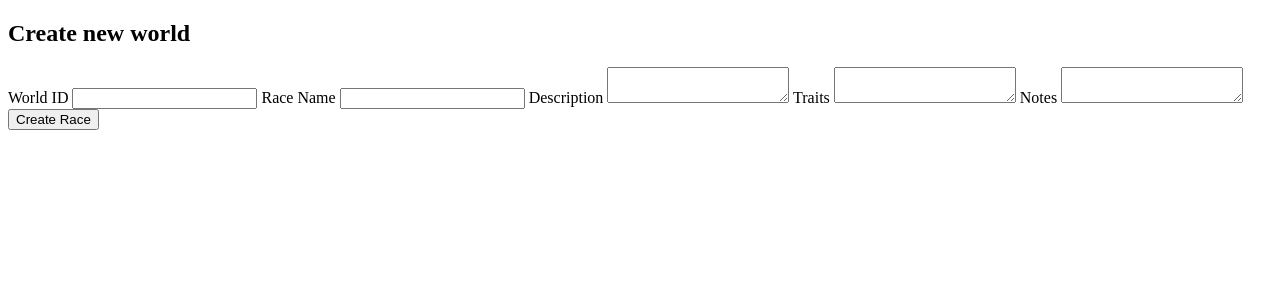
After one commit to wrenstuff/World-Building-Manager, a Flask app: page /create-race in a window 1280 px wide. The commit adds this page. Shown: the top 300 px of the page. Run offline with Flask 3, Linux system fonts and the light colour scheme.

Commit message:
Add create routes and forms for all entities
Implemented Flask routes and HTML forms for creating Events, Races, Religions, Settlements, and Worlds. Updated db-status.html to fix variable references and add 'Create' links for each entity. Also updated .gitignore to exclude __pycache__.

```diff
--- a/app.py
+++ b/app.py
@@ -1,5 +1,5 @@
 from models import db
-from flask import Flask, render_template
+from flask import Flask, render_template, request, redirect, url_for
 
 from models import Events
 from models import Races
@@ -30,5 +30,118 @@ def DB_Status():
                            settlements=settlements,
                            worlds=worlds)
 
+# Routes for creating new entries
+# Put new entries in the 'create' folder
+# And enter the routes alphabetically
+
+# Events
+@app.route('/create-event', methods=['GET','POST'])
+def create_event():
+    if request.method == 'POST':
+        world_id = request.form['world_id']
+        event_name = request.form['event_name']
+        event_description = request.form.get('event_description', '')
+        event_date = request.form.get('event_date', '')
+        event_notes = request.form.get('event_notes', '')
+
+        if not world_id or not event_name:
+            return "World ID and Name are required", 400
+
+        new_event = Events(world_id=world_id,
+                           name=event_name,
+                           description=event_description,
+                           date=event_date,
+                           notes=event_notes)
+        db.session.add(new_event)
+        db.session.commit()
+        return redirect(url_for('DB_Status'))
+    return render_template('create/create-event.html')
+
+# Races
+@app.route('/create-race', methods=['GET','POST'])
+def create_race():
+    if request.method == 'POST':
+        world_id = request.form['world_id']
+        race_name = request.form['race_name']
+        race_description = request.form.get('race_description', '')
+        race_traits = request.form.get('race_traits', '')
+        race_notes = request.form.get('race_notes', '')
+
+        if not world_id or not race_name:
+            return "World ID and Name are required", 400
+
+        new_race = Races(world_id=world_id,
+                         name=race_name,
+                         description=race_description,
+                         traits=race_traits,
+                         notes=race_notes)
+        db.session.add(new_race)
+        db.session.commit()
+        return redirect(url_for('DB_Status'))
+    return render_template('create/create-race.html')
+
+# Religions
+@app.route('/create-religion', methods=['GET','POST'])
+def create_religion():
+    if request.method == 'POST':
+        world_id = request.form['world_id']
+        religion_name = request.form['religion_name']
+        religion_description = request.form.get('religion_description', '')
+        religion_beliefs = request.form.get('religion_beliefs', '')
+        religion_notes = request.form.get('religion_notes', '')
+
+        if not world_id or not religion_name:
+            return "World ID and Name are required", 400
+
+        new_religion = Religions(world_id=world_id,
+                                 name=religion_name,
+                                 description=religion_description,
+                                 beliefs=religion_beliefs,
+                                 notes=religion_notes)
+        db.session.add(new_religion)
+        db.session.commit()
+        return redirect(url_for('DB_Status'))
+    return render_template('create/create-religion.html')
+
+# Settlements
+@app.route('/create-settlement', methods=['GET','POST'])
+def create_settlement():
+    if request.method == 'POST':
+        world_id = request.form['world_id']
+        settlement_name = request.form['settlement_name']
+        settlement_description = request.form.get('settlement_description', '')
+        settlement_notes = request.form.get('settlement_notes', '')
+
+        if not world_id or not settlement_name:
+            return "World ID and Name are required", 400
+
+        new_settlement = Settlements(world_id=world_id,
+                                     name=settlement_name,
+                                     description=settlement_description,
+                                     notes=settlement_notes)
+        db.session.add(new_settlement)
+        db.session.commit()
+        return redirect(url_for('DB_Status'))
+    return render_template('create/create-settlement.html')
+
+# Worlds
+@app.route('/create-world', methods=['GET','POST'])
+def create_world():
+    if request.method == 'POST':
+        world_name = request.form['world_name']
+        world_description = request.form.get('world_description', '')
+        world_notes = request.form.get('world_notes', '')
+
+        if not world_name:
+            return "World name is required", 400
+
+        new_world = Worlds(name=world_name,
+                           description=world_description,
+                           notes=world_notes)
+        db.session.add(new_world)
+        db.session.commit()
+        return redirect(url_for('DB_Status'))
+    return render_template('create/create-world.html')
+
 if __name__ == '__main__':
     app.run(debug=True)
--- /dev/null
+++ b/templates/create/create-race.html
@@ -0,0 +1,31 @@
+<!DOCTYPE html>
+<html lang="en">
+
+<head>
+    <meta charset="UTF-8">
+    <meta name="viewport" content="width=device-width, initial-scale=1.0">
+    <title>Create Race</title>
+</head>
+
+<body>
+
+    <div class="form-container">
+        <h2>Create new world</h2>
+        <form action="{{ url_for('create_race') }}" method="POST">
+            <label for="world_id">World ID</label>
+            <input type="text" id="world_id" name="world_id" required>
+            <label for="race_name">Race Name</label>
+            <input type="text" id="world_name" name="race_name" required>
+            <label for="race_description">Description</label>
+            <textarea id="race_description" name="race_description" required></textarea>
+            <label for="race_traits">Traits</label>
+            <textarea name="race_traits" id="race_traits"></textarea>
+            <label for="race_notes">Notes</label>
+            <textarea id="race_notes" name="race_notes"></textarea>
+            <button type="submit">Create Race</button>
+        </form>
+    </div>
+
+</body>
+
+</html>
```
Also changed, not shown: templates/create/create-event.html (added, +31 -0 lines), templates/create/create-religion.html (added, +31 -0 lines), templates/create/create-settlement.html (added, +29 -0 lines), templates/create/create-world.html (added, +27 -0 lines), templates/db-status.html (+15 -17 lines), 1 other file.
